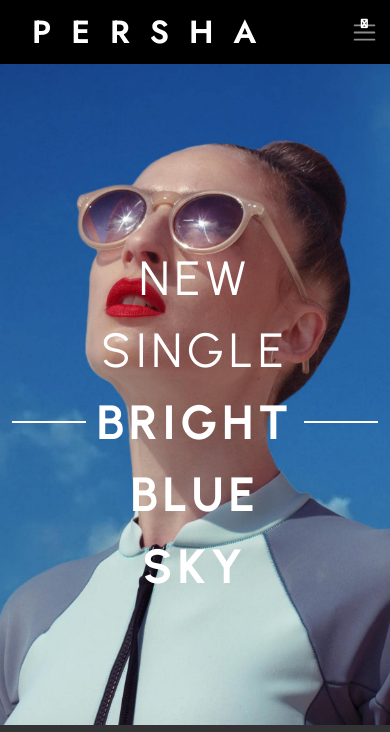
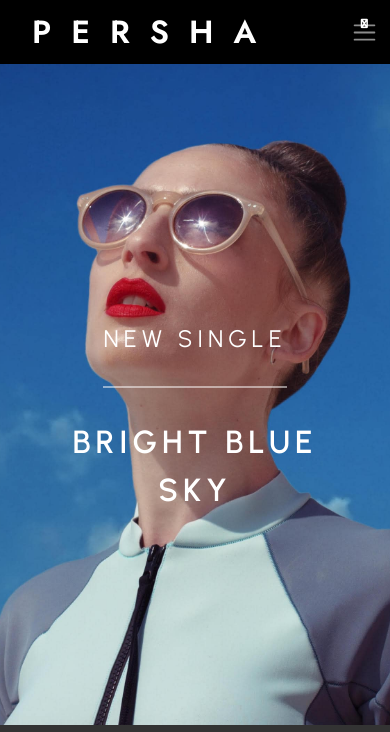
Before and after one commit to lpgiangrande/persha.2022, a plain HTML site: page home.html in a window 390 px wide. Shown: the top 732 px of the page. Drawn offline with nearby package versions, Linux system fonts and the light colour scheme.

Commit message:
changements responsive

```diff
--- /dev/null
+++ b/css/homepage-bg-img-responsive.css
@@ -0,0 +1,6 @@
+/* DESKTOP L -> XXL */
+@media only screen and (min-width : 1400px){
+    body{
+        background-image: url("images/bbsky-web-xxl.jpg");
+    }
+}
--- a/css/responsive.css
+++ b/css/responsive.css
@@ -1,5 +1,6 @@
+/* SMARTPHONE */
 @media only screen and (min-width : 320px) and (max-width : 992px){
-        /* nav */
+    /* NAV */
     .element1{
         order: 2;
     }
@@ -30,10 +31,6 @@
     .navbar-dark .navbar-toggler {
         color: transparent;
         border-color: transparent;
-        }
-        /* main index */
-        #news p{
-            font-size: 3em;
     }
     /* footer */
     #socials{
@@ -78,3 +75,17 @@
         width: 80vw;
     }
 }
+
+
+/* IPAD -> DESKTOP L */
+@media only screen and (min-width : 320px) and (max-width : 575px){
+
+        /* main index */
+        #p-single-1{
+            font-size: 1.5em;
+            padding-bottom: 30px;
+        }
+        #p-single-2{
+            font-size: 2em;
+        }
+}
--- a/css/style.css
+++ b/css/style.css
@@ -1,5 +1,5 @@
-@import url('https://fonts.googleapis.com/css2?family=Jost:wght@200;300;400;500;600&display=swap'); /* titles */
-@import url('https://fonts.googleapis.com/css2?family=Urbanist:wght@200;300;400;500;600;700;800&display=swap'); /* texts */
+@import url('https://fonts.googleapis.com/css2?family=Jost:wght@200;300;400;500;600&display=swap'); /* Menu, titres */
+@import url('https://fonts.googleapis.com/css2?family=Urbanist:wght@200;300;400;500;600;700;800&display=swap'); /* texts, single title home page */
 
 *, ::before, ::after{
     box-sizing: border-box;
@@ -14,7 +14,7 @@ body{
     background-color: black;
     background-repeat: no-repeat;
     background-position: center;
-    background-size: cover;
+    background-size: cover; /* contain si image carrée et recadrement pas joli, mais marges */
     background-attachment: fixed;
     min-height: 100vh;
     font-size: 16px;
@@ -25,6 +25,7 @@ body{
         background-image: url("images/bbsky-mob.jpeg");
     }
 }
+
 h1, h2, h3, h5, li, th{
    font-family: 'Jost', sans-serif;
 }
@@ -75,23 +76,32 @@ header a:hover{
 
 /* MAIN */
 .line{
-    border-top: 2px solid white;
+    border-top: 1.5px solid white;
     width: 70%;
     margin: 30px auto;
 }
-p .date{
-    font-size: 1em;
+
+#p-single-1{
+    text-transform: uppercase;
+    font-size: 3em;
+    letter-spacing: 5px;
+    margin : 10px;
+    border-bottom: 1px solid white;
+    padding-bottom: 40px;
 }
-#news p{
+#p-single-2{
     text-transform: uppercase;
     font-size: 4em;
     letter-spacing: 5px;
-    margin : 10px;
+    margin : 20px;
+    font-weight: 600;
 }
-#news{
+
+.new-single-box{
     display: flex;
     justify-content: center;
     align-items: center;
+    flex-direction: column;
     position: absolute;
     top: 50%;
     left: 50%;
--- a/home.html
+++ b/home.html
@@ -64,6 +64,7 @@
     <!-- CSS -->
     <link rel="stylesheet" href="./css/style.min.css">
     <link rel="stylesheet" href="./css/responsive.min.css">
+    <link rel="stylesheet" href="./css/homepage-bg-img-responsive.min.css">
     <link rel="icon" type="image/x-icon" href="./css/images/favicon.png">
     <!-- Script JS menu
     <script src="./js/menu.js"></script>-->
@@ -114,10 +115,9 @@
     </header>
     <!-- MAIN -->
     <main class="main-index">
-        <div class="container" id="news">
-            <div class="line"></div>
-            <p class="text-white text-center">NEW<br>SINGLE<br><strong><a class="link-single-home" href="https://www.pershamusic.com/music">bright blue sky</a></strong></p>
-            <div class="line"></div>
+        <div class="container text-white text-center new-single-box">
+            <p id="p-single-1">new single</p>
+            <p id="p-single-2"><a class="link-single-home" href="https://www.pershamusic.com/music">bright blue sky</a></p>
         </div>
     </main>
     <!-- FOOTER -->
```
Also changed, not shown: css/homepage-bg-img-responsive.min.css (added), css/images/bbsky-web-xxl.jpg (added), css/images/bbsky-web.jpeg, css/responsive.min.css, css/style.min.css, 1 other file. Lines whose indentation alone changed are shown as unchanged.
